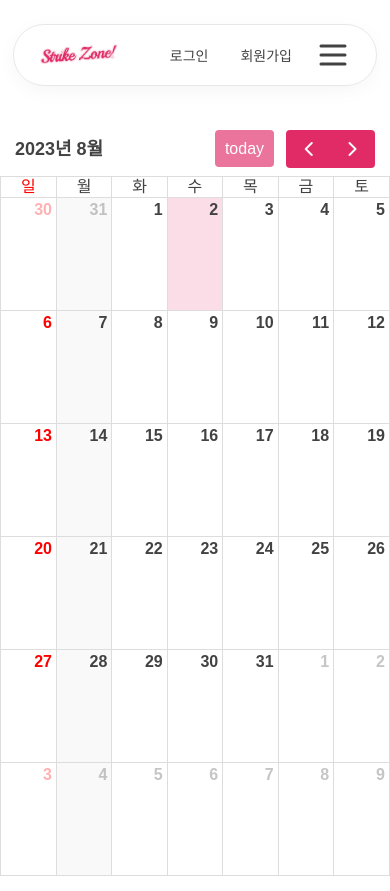
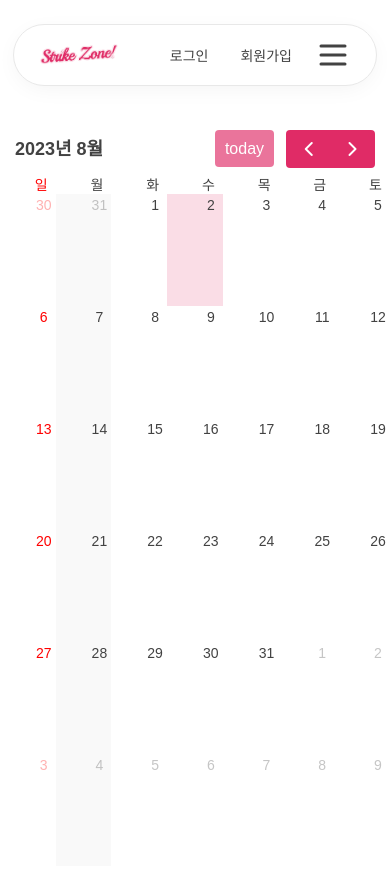
Before and after one commit to ji-silver/Strike-Zone, a React (Create React App) app in the folder client/: page / in a window 390 px wide. Built offline with nearby package versions, Linux system fonts and the light colour scheme.

Commit message:
Design: UI 디자인 수정

```diff
--- a/client/public/index.html
+++ b/client/public/index.html
@@ -3,7 +3,10 @@
   <head>
     <meta charset="utf-8" />
     <link rel="icon" href="%PUBLIC_URL%/favicon.ico" />
-    <meta name="viewport" content="width=device-width, initial-scale=1" />
+    <meta
+      name="viewport"
+      content="initial-scale=1.0,user-scalable=no,maximum-scale=1,width=device-width"
+    />
     <meta name="theme-color" content="#000000" />
     <meta
       name="description"
--- a/client/src/components/nav/Nav.jsx
+++ b/client/src/components/nav/Nav.jsx
@@ -10,7 +10,7 @@ import { logout } from "../../redux/userSlice";
 import axios from "axios";
 import { styled } from "styled-components";
 
-const Nav = () => {
+const Nav = ({ modalOpen }) => {
   const PROXY = window.location.hostname === "localhost" ? "" : "/proxy";
   const [toggle, setToggle] = useState(false);
 
@@ -34,7 +34,7 @@ const Nav = () => {
   };
 
   return (
-    <NavContainer>
+    <NavContainer modalOpen={modalOpen}>
       <header className="header container">
         <a href="/">
           <img src="/images/logo.png" alt="" className="logo" />
@@ -108,4 +108,6 @@ const NavContainer = styled.div`
   position: relative;
   width: 100%;
   height: 70px;
+
+  z-index: ${(props) => (props.modalOpen ? "0" : "20")};
 `;
--- a/client/src/components/recordInfo/RecordInfo.jsx
+++ b/client/src/components/recordInfo/RecordInfo.jsx
@@ -5,6 +5,7 @@ import { BiSolidQuoteAltLeft } from "react-icons/bi";
 import axios from "axios";
 import { useDispatch } from "react-redux";
 import { deleteRecord } from "../../redux/recordSlice";
+import { IoClose } from "react-icons/io5";
 
 const RecordWrite = ({ info, onCloseModal }) => {
   const PROXY = window.location.hostname === "localhost" ? "" : "/proxy";
--- a/client/src/components/recordInfo/recordInfo.scss
+++ b/client/src/components/recordInfo/recordInfo.scss
@@ -172,7 +172,7 @@ $color-light: #fadde6;
 
     .btn {
         text-align: center;
-        padding-bottom: 20px;
+        padding-bottom: 30px;
         button {
             border: 1px solid $color-main;
             padding: 10px;
--- a/client/src/components/recordModal/recordModal.scss
+++ b/client/src/components/recordModal/recordModal.scss
@@ -6,7 +6,7 @@ $color-light: #fadde6;
     left: 50%;
     transform: translate(-50%, -50%);
     width: 850px;
-    height: 650px;
+    height: 700px;
     z-index: 100;
     background-color: white;
     border: 1px solid #e8e8e8;
@@ -18,6 +18,7 @@ $color-light: #fadde6;
 
     .modal_h {
         position: relative;
+        height: auto;
         height: 100%;
 
         @media (max-width: 768px) {
@@ -26,18 +27,28 @@ $color-light: #fadde6;
         }
     }
     .closeBtn {
+        border: 1px solid #e8e8e8;
+        box-shadow: 0 5px 25px -5px #f1f1f1;
+        display: flex;
+        justify-content: center;
+        align-items: center;
+        background: #fff;
+        border-radius: 50%;
+        width: 40px;
+        height: 40px;
         right: 12px;
         top: 12px;
         cursor: pointer;
         font-size: 2.25rem;
         line-height: 2.5rem;
-        position: absolute;
+        position: fixed;
+        z-index: 1000;
     }
 
     .title {
         font-size: 1.5rem;
         font-weight: bold;
         text-align: center;
-        padding-top: 17px;
+        padding-top: 30px;
     }
 }
--- a/client/src/components/recordWrite/recordWrite.scss
+++ b/client/src/components/recordWrite/recordWrite.scss
@@ -6,6 +6,7 @@ $color-light: #fadde6;
     flex-direction: column;
     justify-content: space-between;
     height: 100%;
+    overflow-x: hidden;
 
     .infoBox {
         @media (max-width: 960px) {
@@ -16,6 +17,7 @@ $color-light: #fadde6;
 
         @media (max-width: 768px) {
             gap: 0;
+            padding: 0 10px;
         }
     }
 
--- a/client/src/index.scss
+++ b/client/src/index.scss
@@ -15,6 +15,10 @@ input[type="number"]::-webkit-outer-spin-button,
 input[type="number"]::-webkit-inner-spin-button {
   -webkit-appearance: none;
   margin: 0;
+}
+
+input {
+  font-size: 14px;
 }
 
 /* reset.css */
@@ -148,6 +152,10 @@ a {
   outline: none;
 }
 
+select {
+  color: #424242;
+}
+
 button {
   font-size: 16px;
   color: #424242;
--- a/client/src/pages/calendar/Calendar.jsx
+++ b/client/src/pages/calendar/Calendar.jsx
@@ -120,8 +120,11 @@ const Calendar = () => {
 
   return (
     <>
-      <Nav />
-      <Calcontainer className="top">
+      <Nav modalOpen={selectedDate || selectedEvent} />
+      <Calcontainer
+        className="top calendar"
+        modalOpen={selectedDate || selectedEvent}
+      >
         <div className="section">
           <FullCalendar
             defaultView="dayGridMonth"
@@ -159,6 +162,8 @@ const Calendar = () => {
 export default Calendar;
 
 const Calcontainer = styled.div`
+  position: ${(props) => (props.modalOpen ? "fixed" : "relative")};
+
   @media (max-width: 768px) {
     padding: 0;
   }
--- a/client/src/pages/calendar/calendar.scss
+++ b/client/src/pages/calendar/calendar.scss
@@ -3,6 +3,7 @@ $color-light: #fadde6;
 .section {
     width: 90%;
     margin: 0 auto;
+    position: relative;
 
     @media (max-width: 960px) {
         width: 100%;
@@ -35,6 +36,10 @@ $color-light: #fadde6;
 
         .fc-daygrid-body-natural .fc-daygrid-day-events {
             margin: 0;
+        }
+
+        .fc-col-header-cell-cushion {
+            padding: 2px 8px;
         }
     }
 
@@ -75,26 +80,59 @@ $color-light: #fadde6;
         display: flex;
         align-items: center;
         justify-content: space-between;
+        height: 23px;
+        padding: 2px;
+
+        span {
+            display: flex;
+            justify-content: center;
+            align-items: center;
+            width: 20px;
+            height: 20px;
+        }
 
         .day {
-            display: flex;
-            align-items: center;
-            justify-content: center;
-            width: 22px;
-            height: 22px;
             background: #fddad2;
             border-radius: 100px;
-            padding: 2px;
-            font-weight: 500;
         }
     }
     .fc-daygrid-event-harness {
         height: 100%;
     }
 
+    .fc-theme-standard td,
+    .fc-theme-standard th {
+        @media (max-width: 768px) {
+            border: none;
+        }
+    }
+
+    .fc-theme-standard .fc-scrollgrid {
+        @media (max-width: 768px) {
+            border: none;
+        }
+    }
+
+    .fc-daygrid-day {
+        @media (max-width: 768px) {
+            font-size: 14px;
+        }
+    }
+
+    .fc-day {
+        @media (max-width: 768px) {
+            text-align: right;
+            font-size: 14px;
+        }
+    }
+
     .fc-daygrid-day-top {
-        font-weight: bold;
+        font-weight: 600;
+        @media (max-width: 768px) {
+            font-weight: normal;
+        }
     }
+
     .fc-event {
         cursor: pointer;
     }
--- a/client/src/pages/diaryContent/diaryContent.scss
+++ b/client/src/pages/diaryContent/diaryContent.scss
@@ -76,9 +76,14 @@ $color-light: #fadde6;
                 .text {
                     text-align: center;
                     padding: 30px 0;
-                    padding-bottom: 60px;
+                    padding-bottom: 70px;
                     font-size: 18px;
                     white-space: pre-wrap;
+
+                    @media (max-width: 768px) {
+                        font-size: 16px;
+                        text-align: left;
+                    }
                 }
             }
         }
--- a/client/src/pages/odd/odd.scss
+++ b/client/src/pages/odd/odd.scss
@@ -42,13 +42,20 @@ $color-light: #fadde6;
     .detail {
         padding-top: 30px;
         display: flex;
+        justify-content: start;
+        align-items: flex-start;
         flex-wrap: wrap;
-        gap: 2em;
 
         .stamp {
+            padding-bottom: 10px;
+            text-align: center;
             display: flex;
             flex-direction: column;
             align-items: center;
+            flex: 1 1 auto;
+            max-width: calc(30% - 1em);
+            box-sizing: border-box;
+
             .oddIcon {
                 width: 150px;
                 img {
@@ -61,6 +68,9 @@ $color-light: #fadde6;
             }
             span {
                 font-weight: bold;
+                @media (max-width: 768px) {
+                    font-size: 14px;
+                }
             }
             .result {
                 color: $color-main;
```
